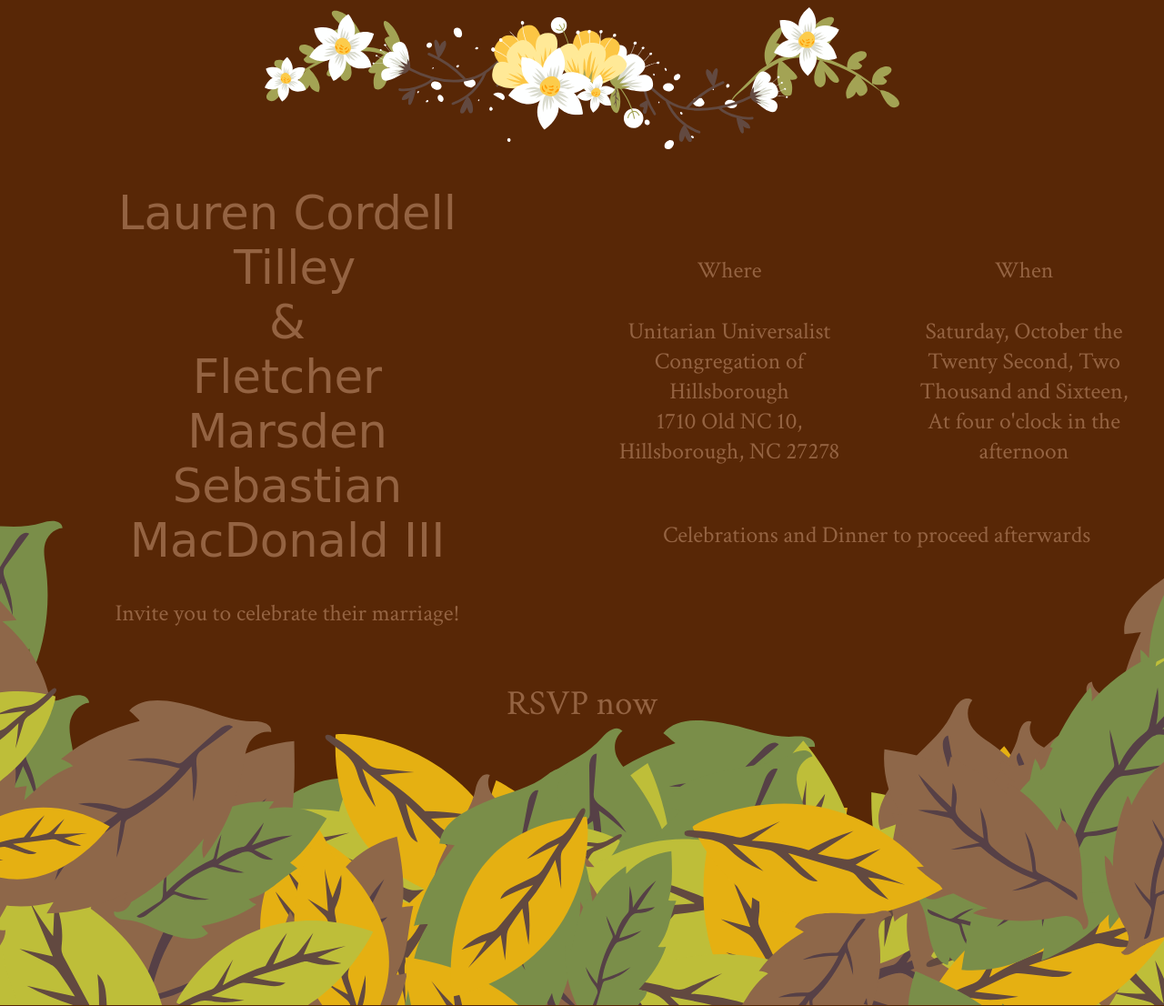
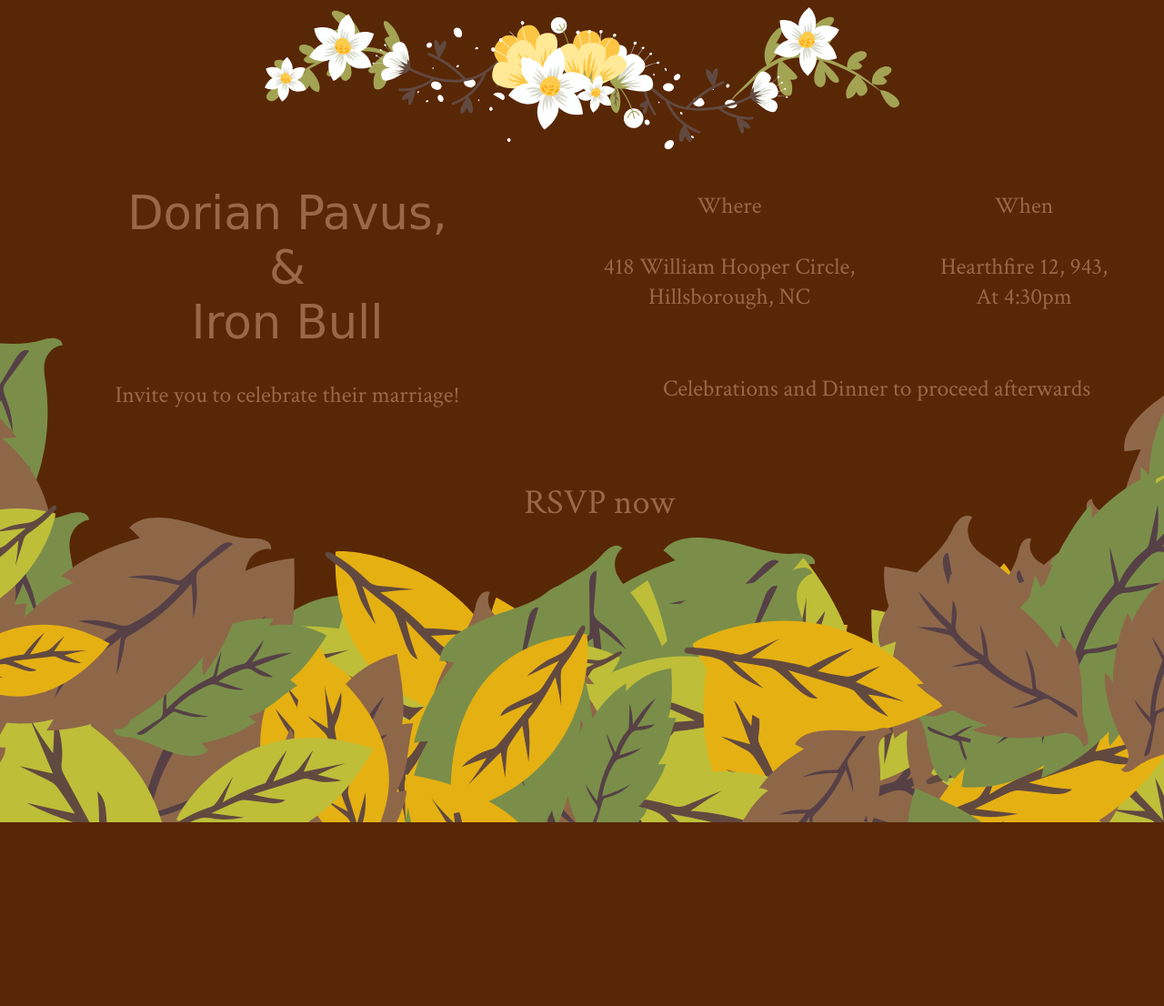
Before and after one commit to Optissimum/flask-wedding-evite, a Flask app: page / in a window 1280 px wide. Shown: the whole page at 91% size. After the commit the page ends 904 px from the top, so only its background shows below. Run offline with Flask 2, Linux system fonts and the light colour scheme; data comes from the database, SQL or seed files in the repository; both versions use the stored data as it was after the commit; some web fonts are replaced.

Commit message:
Add settings applying to site.

```diff
--- a/app/model.py
+++ b/app/model.py
@@ -3,8 +3,9 @@ from flask_wtf import Form
 from wtforms import TextAreaField, BooleanField, IntegerField, TextField
 from wtforms.validators import InputRequired, Length
 
+
 class Guest(database.Model):
-    email = database.Column(database.String(), primary_key = True)
+    email = database.Column(database.String(), primary_key=True)
     name = database.Column(database.String())
     address = database.Column(database.String())
     rsvp = database.Column(database.Boolean())
@@ -19,6 +20,7 @@ class Guest(database.Model):
         self.limitations = limitations
         self.rsvp = rsvp
 
+
 class Settings(database.Model):
     id = database.Column(database.Integer(), primary_key=True)
     partners = database.Column(database.String())
@@ -27,6 +29,25 @@ class Settings(database.Model):
     color_acc2 = database.Column(database.String())
     color_acc3 = database.Column(database.String())
     color_acc4 = database.Column(database.String())
+    date = database.Column(database.String())
+    time = database.Column(database.String())
+    address = database.Column(database.String())
+
+    def __init__(self, partners,
+                 date, time, address,
+                 color_main, color_acc1,
+                 color_acc2, color_acc3,
+                 color_acc4):
+        self.partners = partners
+        self.date = date
+        self.time = time
+        self.address = address
+        self.color_main = color_main
+        self.color_acc1 = color_acc1
+        self.color_acc2 = color_acc2
+        self.color_acc3 = color_acc3
+        self.color_acc4 = color_acc4
+
 
 class UserForm(Form):
     name = TextField(
@@ -48,24 +69,34 @@ class UserForm(Form):
         'Dietary Restrictions', [InputRequired()]
     )
 
+
 class SettingsForm(Form):
     partners = TextAreaField(
         'Names of Partners', [InputRequired()]
     )
-    colorMain = TextField(
-        'Main Color', [InputRequired(), Length(min=6, max=6)]
+    date = TextField(
+        'Date', [InputRequired()]
     )
-    colorAccent1 = TextField(
-        'Accent Color', [InputRequired(), Length(min=6, max=6)]
+    time = TextField(
+        'Time', [InputRequired()]
     )
-    colorAccent2 = TextField(
-        'Accent Color', [InputRequired(), Length(min=6, max=6)]
+    address = TextField(
+        'Address', [InputRequired()]
     )
-    colorAccent3 = TextField(
-        'Accent Color', [InputRequired(), Length(min=6, max=6)]
+    color_main = TextField(
+        'Main Color', [InputRequired(), Length(min=7, max=7)]
     )
-    colorAccent4 = TextField(
-        'Accent Color', [InputRequired(), Length(min=6, max=6)]
+    color_acc1 = TextField(
+        'Accent Color', [InputRequired(), Length(min=7, max=7)]
+    )
+    color_acc2 = TextField(
+        'Accent Color', [InputRequired(), Length(min=7, max=7)]
+    )
+    color_acc3 = TextField(
+        'Accent Color', [InputRequired(), Length(min=7, max=7)]
+    )
+    color_acc4 = TextField(
+        'Accent Color', [InputRequired(), Length(min=7, max=7)]
     )
 
 database.create_all()
--- a/app/static/styles/master.css
+++ b/app/static/styles/master.css
@@ -35,7 +35,6 @@ nav li {
 
 nav a {
     text-decoration: none;
-
 }
 
 h1 {
@@ -43,19 +42,28 @@ h1 {
     font-weight: 500;
 }
 
-textarea {}
+button {
+    font-weight: 600;
+    width: 50%;
+    height: auto;
+    font-family: 'Crimson Text', serif;
+}
 
 .main {
     margin-left: 15em;
 }
 
 .btn {
-    border-radius: 1vw;
+    border-radius: 5px;
     border-width: 1px;
+    padding: 0.5em;
+    cursor: pointer;
+    -webkit-transition-duration: 0.2s;
+    transition-duration: 0.2s;
 }
 
 .btn:hover {
-    border-radius: 1vw;
+    border-width: 2px;
 }
 
 .rsvp {
--- a/app/templates/evite.html
+++ b/app/templates/evite.html
@@ -49,11 +49,14 @@
             <div class="col-md-6 col-sm-12">
                 <div class="announcement row">
                     <div class="col-xs-8 col-xs-offset-2">
-                        <h1>Lauren Cordell &nbsp;Tilley
+                        <h1>
+                        {% for person in partners[:-1] %}
+                            {{person}},
                             <br>
+                        {% endfor %}
                             &amp;
                             <br>
-                            Fletcher Marsden Sebastian MacDonald III
+                            {{partners[-1]}}
                         </h1>
                         <h3>Invite you to celebrate their marriage!</h3>
                     </div>
@@ -63,15 +66,12 @@
                 <div class="row">
                     <div class="btn where col-sm-6 col-xs-12 col-md-6">
                         <h3>Where</h3>
-                        <h4>Unitarian Universalist Congregation of Hillsborough
-                            <br>
-                            1710 Old NC 10,<br>
-                            Hillsborough, NC 27278</h4>
+                        <h4>{{address}}</h4>
                     </div>
                     <div class="btn when col-sm-6 col-xs-12 col-md-6">
                         <h3>When</h3>
-                        <h4>Saturday, October the Twenty Second, Two Thousand and Sixteen,
-                            <br>At four o'clock in the afternoon</h4>
+                        <h4>{{date}},
+                            <br>At {{time}}</h4>
                     </div>
                 </div>
                 <h3>Celebrations and Dinner to proceed afterwards</h3>
--- a/app/templates/guestlist.html
+++ b/app/templates/guestlist.html
@@ -6,6 +6,7 @@
 
     .guest-table tr:nth-child(even) td {
         background: {{colors['palette'][3]}};
+        color: {{colors['compliments'][3]}};
     }
 
     .guest-table tr:nth-child(odd) td {
--- a/app/templates/index.html
+++ b/app/templates/index.html
@@ -28,7 +28,9 @@
         }
 
         .btn {
-            border-color: {{colors['palette'][2]}};
+            color: {{colors['palette'][1]}};
+            border-color: {{colors['palette'][1]}};
+            background-color: {{colors['compliments'][1]}};
         }
 
         .btn:hover {
--- a/app/views.py
+++ b/app/views.py
@@ -28,6 +28,14 @@ def database_session():
 def rsvp():
     with database_session() as session:
         form = model.UserForm(request.form)
+        saved_info = model.Settings.query.order_by(
+            model.Settings.id.desc()).first()
+        try:
+            ptrlist = saved_info.partners
+            partners = [x.strip() for x in ptrlist.split(',')]
+            print partners
+        except:
+            return redirect(url_for('settings'))
         if request.method == 'POST' and form.validate_on_submit():
             guest = model.Guest(form.name.data,
                                 form.email.data,
@@ -36,7 +44,13 @@ def rsvp():
                                 form.limitations.data,
                                 form.rsvp.data)
             session.add(guest)
-        return render_template('evite.html', form=form, colors=scheme_creator())
+        return render_template('evite.html',
+                               form=form,
+                               colors=scheme_creator(),
+                               partners=partners,
+                               date=saved_info.date,
+                               time=saved_info.time,
+                               address=saved_info.address)
 
 
 @app.route('/guests/',
@@ -44,24 +58,35 @@ def rsvp():
 def guest_list():
     with database_session() as session:
         guests = model.Guest.query.all()
-        return render_template('guestlist.html', guests=guests, colors=scheme_creator())
+        return render_template('guestlist.html',
+                               guests=guests,
+                               colors=scheme_creator())
 
 
 @app.route('/settings/',
            methods=['GET', 'POST'])
 def settings():
-    options = model.SettingsForm(request.form)
-    print scheme_creator()
-    if request.method == "POST" and form.validate_on_submit():
-        setting = model.Settings(
-            form.partners.data,
-            form.colorMain.data,
-            form.colorAccent1.data,
-            form.colorAccent2.data,
-            form.colorAccent3.data,
-            form.colorAccent4.data)
-        session.add(setting)
-    return render_template('settings.html', options=options, colors=scheme_creator())
+    with database_session() as session:
+        saved_info = model.Settings.query.order_by(
+            model.Settings.id.desc()).first()
+        options = model.SettingsForm(obj=saved_info)
+        if request.method == "POST" and options.validate_on_submit():
+            setting = model.Settings(
+                options.partners.data,
+                options.date.data,
+                options.time.data,
+                options.address.data,
+                options.color_main.data,
+                options.color_acc1.data,
+                options.color_acc2.data,
+                options.color_acc3.data,
+                options.color_acc4.data)
+            session.add(setting)
+        return render_template('settings.html',
+                               options=options,
+                               colors=scheme_creator(),
+                               date=saved_info.date,
+                               time=saved_info.time)
 
 
 def scheme_creator():
@@ -69,22 +94,22 @@ def scheme_creator():
         model.Settings.id.desc()).first()
     if (settings):
         palette = [settings.color_main,
-                    settings.color_acc1,
-                    settings.color_acc2,
-                    settings.color_acc3,
-                    settings.color_acc4]
+                   settings.color_acc1,
+                   settings.color_acc2,
+                   settings.color_acc3,
+                   settings.color_acc4]
     else:
         palette = ['#735425',
-                    '#53380F',
-                    '#BD8A3D',
-                    '#B59565',
-                    '#321E01']
+                   '#53380F',
+                   '#BD8A3D',
+                   '#B59565',
+                   '#321E01']
     compliments = [color_match_gen(x) for x in palette]
-    return {'palette':palette, 'compliments':compliments}
+    return {'palette': palette, 'compliments': compliments}
 
 
 def color_match_gen(color):
     rgb_list = [color[x:x + 2] for x in [1, 3, 5]]
-    new_rgb = [int(color, 16) + 60 for color in rgb_list]
+    new_rgb = [int(color, 16) + 65 for color in rgb_list]
     new_rgb = [min([255, max([0, i])]) for i in new_rgb]
     return "#" + "".join([hex(i)[2:] for i in new_rgb])
```
Also changed, not shown: app/templates/settings.html (+7 -1 lines), app/database.db.
